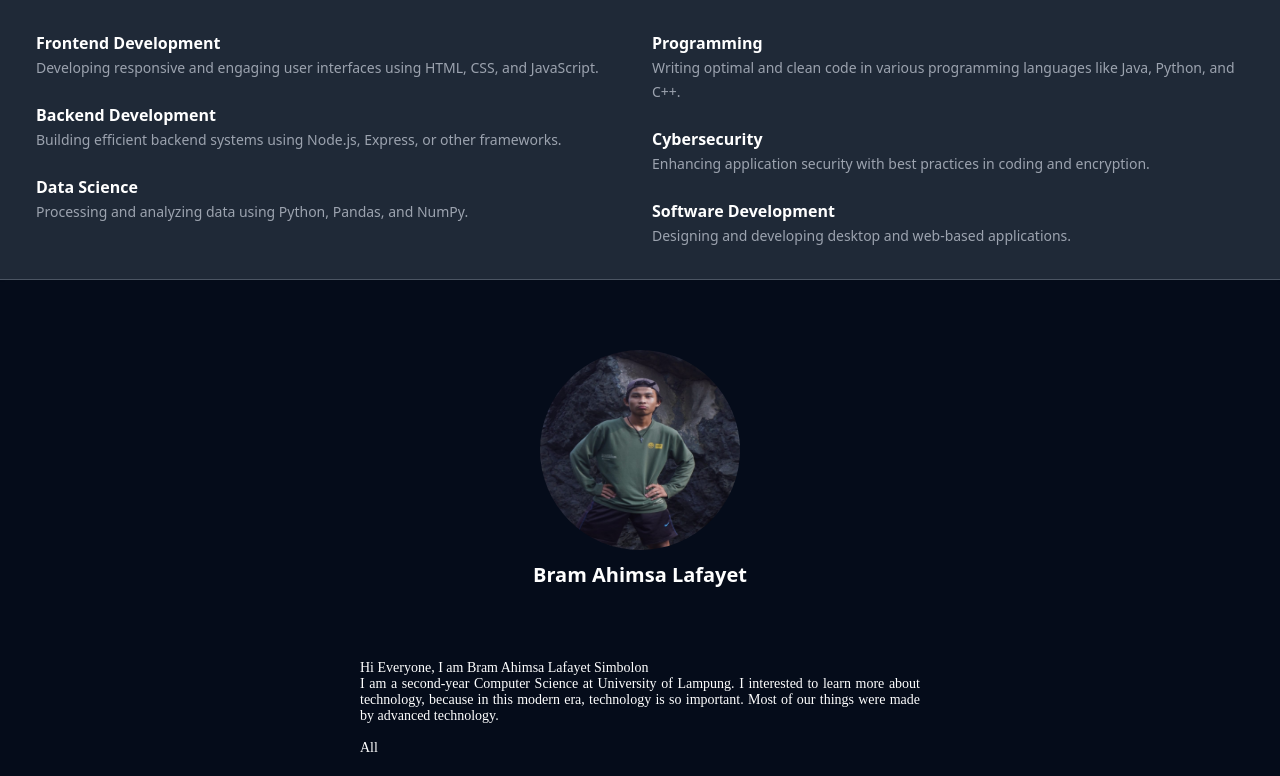
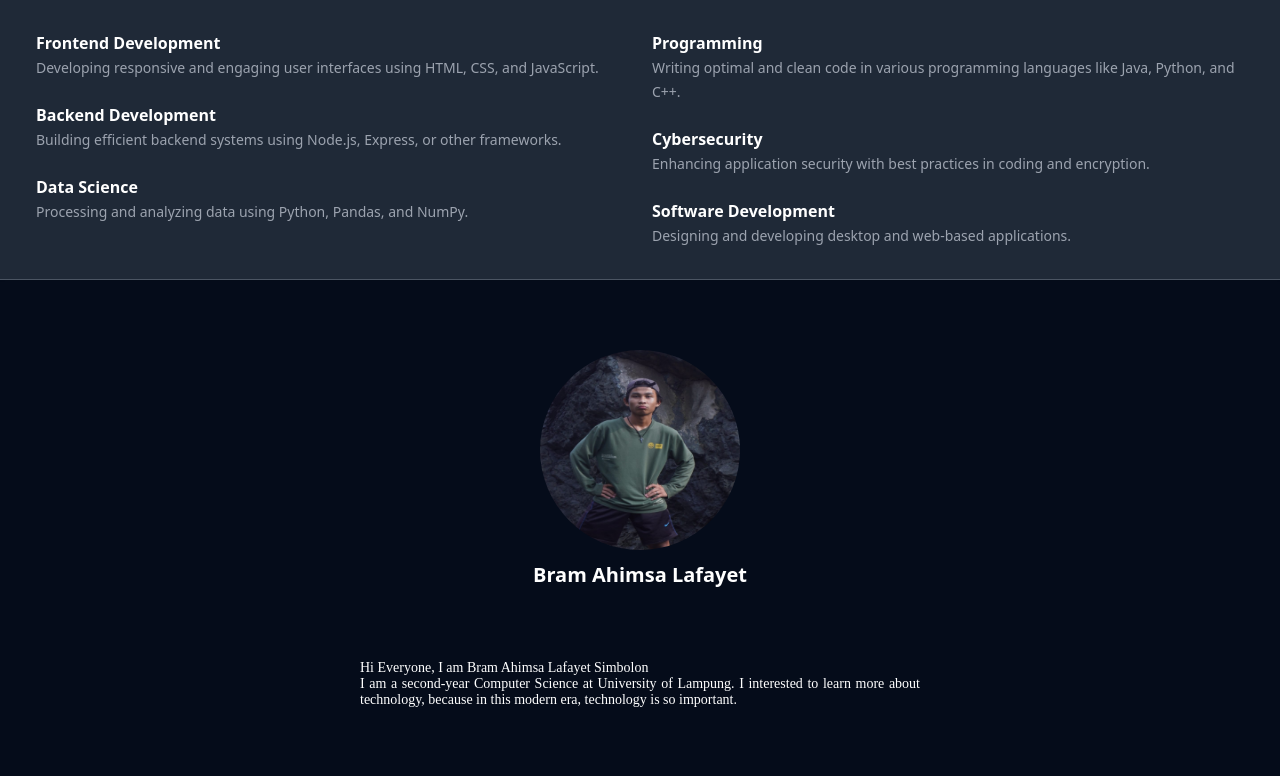
Before and after one commit to Bramahimm/myPortofolio, a plain HTML site: page index.html in a window 1280 px wide. Shown: the part 78-854 px from the top of the page. After the commit the page ends 822 px from the top, so only its background shows below. Drawn offline with nearby package versions, Linux system fonts and the light colour scheme.

Commit message:
update index

```diff
--- a/index.html
+++ b/index.html
@@ -196,12 +196,10 @@
       <section id="teks">
         <h1>Hi Everyone, I am Bram Ahimsa Lafayet Simbolon</h1>
         <p>
-          I am a second-year Computer Science at University of Lampung. I interested to learn more about technology, because in this modern era, technology is so important. Most of our things were made by advanced technology.
+          I am a second-year Computer Science at University of Lampung. I interested to learn more about technology, because in this modern era, technology is so important.
         </p>
         <br>
-        <p>
-          All
-        </p>
+        <p></p>
       </section>
 
     </div>
```
